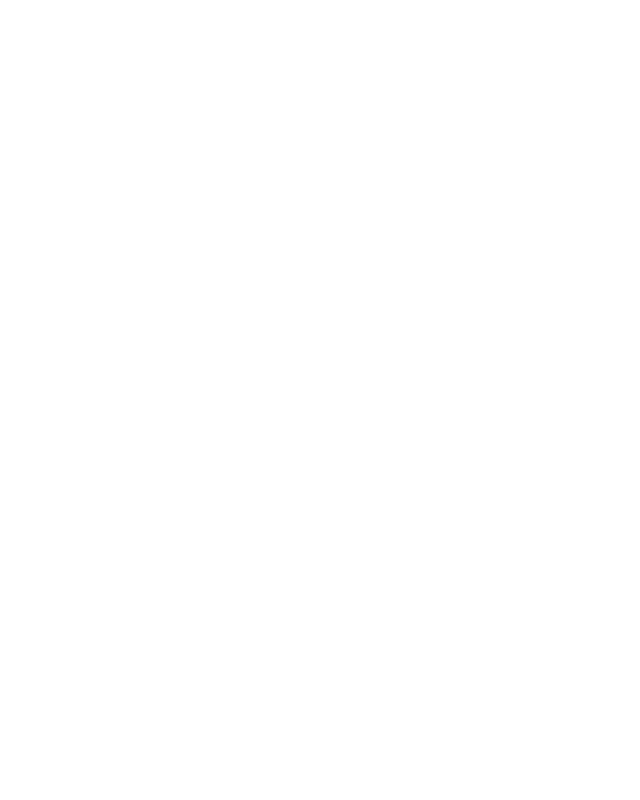
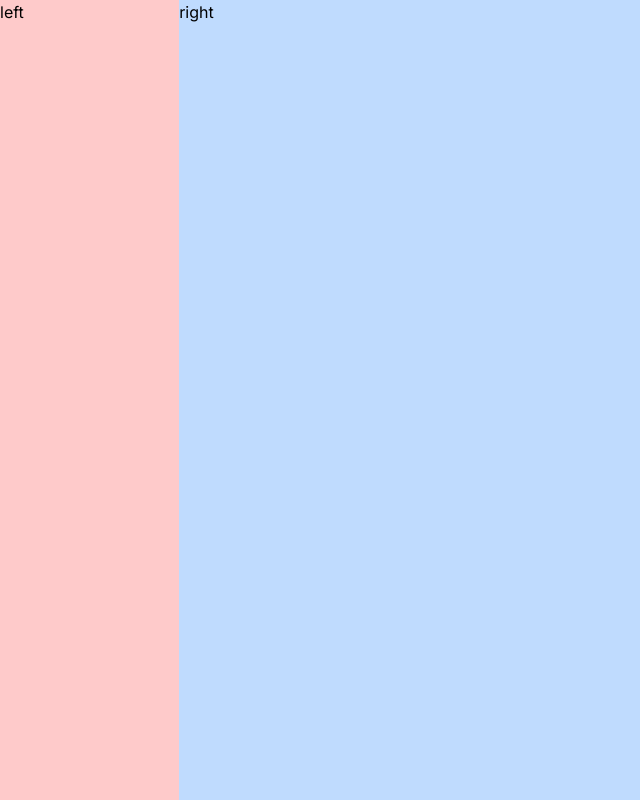
Before and after one commit to meifruit/school-dashboard, a Next.js app: page /student in a window 1280 px wide. Shown: the whole page, without its empty margins (0-640 px from the left). Built offline with nearby package versions, Linux system fonts and the light colour scheme.

Commit message:
set the dashboard layout

```diff
--- a/src/app/(dashboard)/layout.tsx
+++ b/src/app/(dashboard)/layout.tsx
@@ -3,5 +3,16 @@
 }: Readonly<{
   children: React.ReactNode;
 }>) {
-  return <div>{children}</div>;
+  return (
+    <div className="h-screen flex">
+      {/* left */}
+      <div className="w-[14%] md:w-[8%] lg:w-[16%] xl:w-[14%] bg-red-200">
+        left
+      </div>
+      {/* right */}
+      <div className="w-[86%] md:w-[92%] lg:w-[84%] xl:w-[86%] bg-blue-200">
+        right
+      </div>
+    </div>
+  );
 }
```
